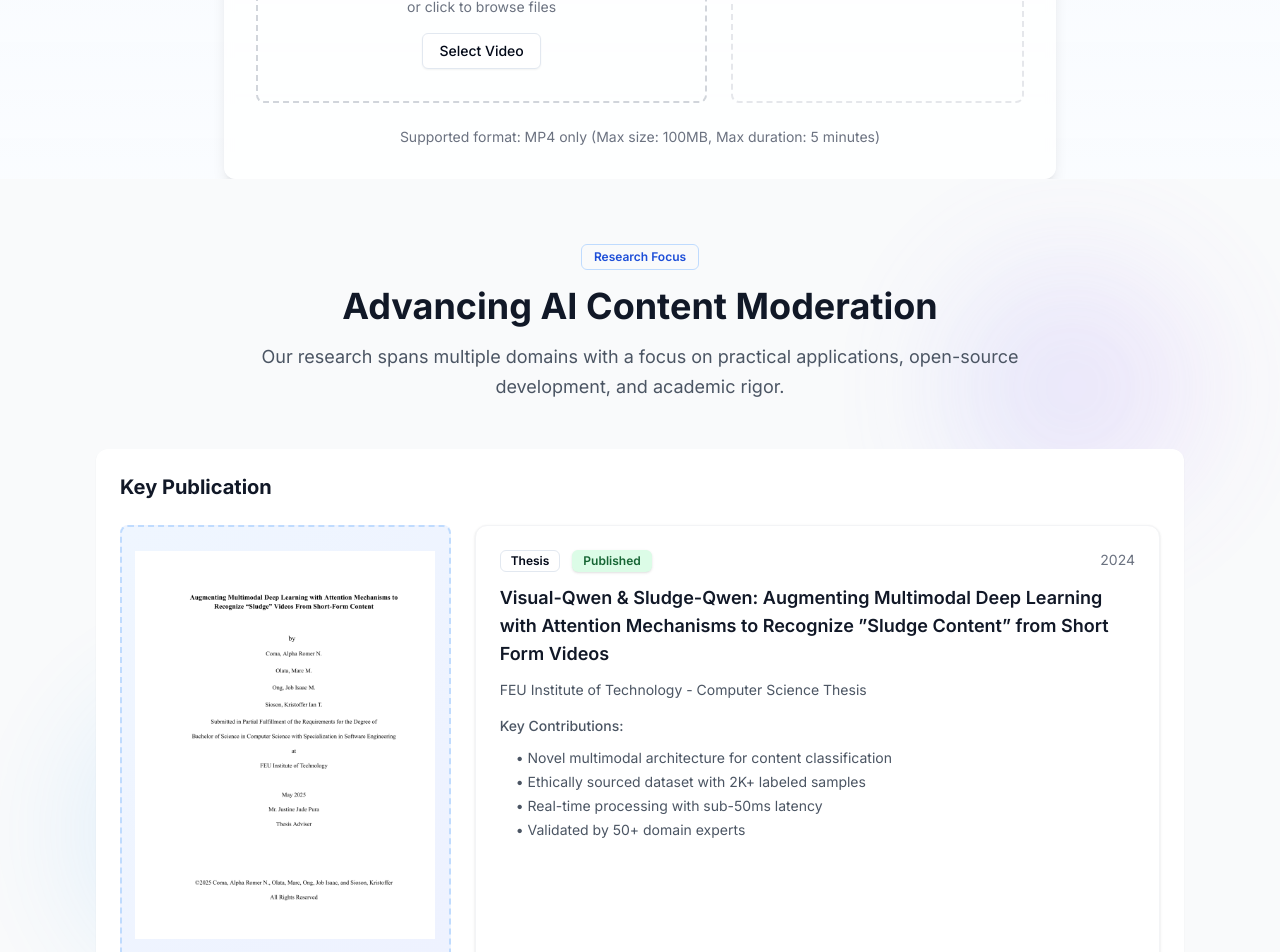
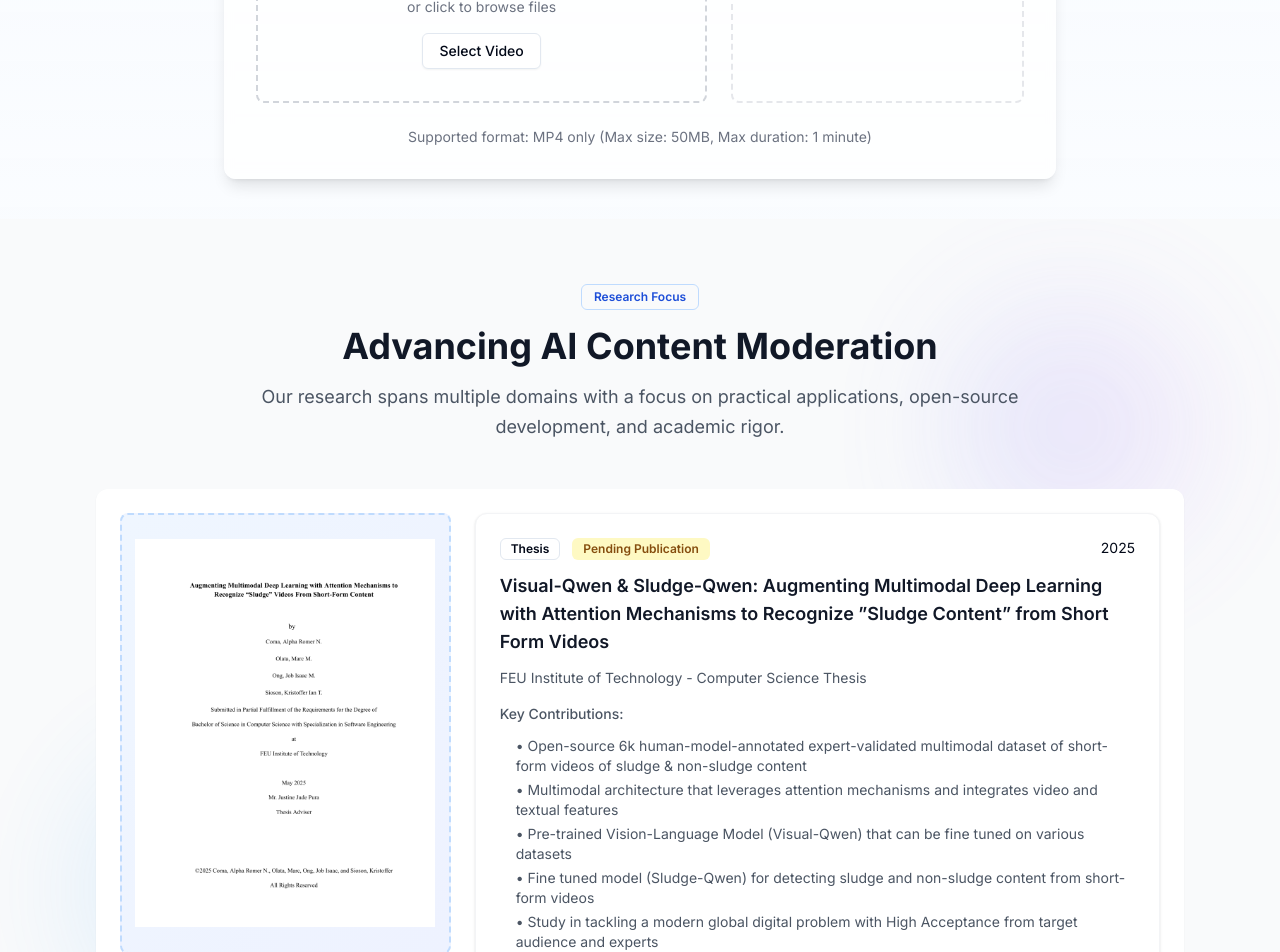
Before and after one commit to alpharomercoma/micromarc, a Next.js app: page / in a window 1280 px wide. Shown: the part 1960-2912 px from the top of the page. Built offline with nearby package versions, Linux system fonts and the light colour scheme.

Commit message:
Update website information

```diff
--- a/components/collaborators-section.tsx
+++ b/components/collaborators-section.tsx
@@ -1,5 +1,5 @@
-import { Card, CardContent } from "@/components/ui/card"
-import { Badge } from "@/components/ui/badge"
+import { Badge } from "@/components/ui/badge";
+import { Card, CardContent } from "@/components/ui/card";
 
 export function CollaboratorsSection() {
   const collaborators = [
--- a/components/research-section.tsx
+++ b/components/research-section.tsx
@@ -27,10 +27,6 @@ export function ResearchSection() {
 
         {/* Key Publication with preview - better use of space */}
         <div className="bg-white rounded-xl p-6 shadow-sm">
-          <div className="flex items-center justify-between mb-6">
-            <h3 className="text-xl font-bold text-gray-900">Key Publication</h3>
-          </div>
-
           <div className="grid lg:grid-cols-3 gap-6">
             {/* Publication preview image */}
             <div className="lg:col-span-1">
@@ -48,9 +44,9 @@ export function ResearchSection() {
                       <Badge variant="outline" className="text-xs">
                         Thesis
                       </Badge>
-                      <Badge className="bg-green-100 text-green-800 text-xs">Published</Badge>
+                      <Badge variant="secondary" className="bg-yellow-100 text-yellow-800 text-xs">Pending Publication</Badge>
                     </div>
-                    <span className="text-sm text-gray-500">2024</span>
+                    <span className="text-sm -500">2025</span>
                   </div>
                   <h4 className="font-semibold text-gray-900 mb-3 text-lg">
                     Visual-Qwen & Sludge-Qwen:
@@ -63,10 +59,12 @@ export function ResearchSection() {
                       <span className="font-medium">Key Contributions:</span>
                     </div>
                     <ul className="text-sm text-gray-600 space-y-1 ml-4">
-                      <li>• Novel multimodal architecture for content classification</li>
-                      <li>• Ethically sourced dataset with 2K+ labeled samples</li>
-                      <li>• Real-time processing with sub-50ms latency</li>
-                      <li>• Validated by 50+ domain experts</li>
+                      <li>• Open-source 6k human-model-annotated expert-validated multimodal dataset of short-form videos of sludge & non-sludge content</li>
+                      <li>• Multimodal architecture that leverages attention mechanisms and integrates video and textual features</li>
+                      <li>• Pre-trained Vision-Language Model (Visual-Qwen) that can be fine tuned on various datasets</li>
+                      <li>• Fine tuned model (Sludge-Qwen) for detecting sludge and non-sludge content from short-form videos</li>
+                      <li>• Study in tackling a modern global digital problem with High Acceptance from target audience and experts</li>
+                      <li>• TPU training methodology at FEU Institute of Technology</li>
                     </ul>
                   </div>
 
--- a/components/sponsors-section.tsx
+++ b/components/sponsors-section.tsx
@@ -17,19 +17,6 @@ export function SponsorsSection() {
     },
   ];
 
-  const getTierColor = (tier: string) => {
-    switch (tier) {
-      case "Platinum":
-        return "bg-purple-100 text-purple-800";
-      case "Gold":
-        return "bg-yellow-100 text-yellow-800";
-      case "Silver":
-        return "bg-gray-100 text-gray-800";
-      default:
-        return "bg-orange-100 text-orange-800";
-    }
-  };
-
   return (
     <section id="sponsors" className="py-16 bg-white relative overflow-hidden">
       {/* Strategic gradient blob */}
@@ -48,7 +35,7 @@ export function SponsorsSection() {
         </div>
 
         {/* Responsive sponsors grid with flexible logo sizes */}
-        <div className="grid lg:grid-cols-3 gap-8 items-center mb-8">
+        <div className="grid lg:grid-cols-2 gap-8 items-center mb-8">
           {sponsors.map((sponsor, index) => (
             <Card
               key={index}
--- a/components/upload-section.tsx
+++ b/components/upload-section.tsx
@@ -32,8 +32,8 @@ interface AnalysisResult {
 }
 
 // Video constraints
-const MAX_VIDEO_DURATION = 300; // seconds (5 minutes)
-const MAX_VIDEO_SIZE = 100 * 1024 * 1024; // 100 MB in bytes
+const MAX_VIDEO_DURATION = 60; // seconds (1 minute)
+const MAX_VIDEO_SIZE = 50 * 1024 * 1024; // 50 MB in bytes
 const SUPPORTED_FORMAT = "video/mp4";
 
 export default function UploadSection() {
@@ -352,7 +352,6 @@ export default function UploadSection() {
             <div className="absolute inset-0 bg-gradient-to-b from-blue-50/50 to-white pointer-events-none" />
             <div className="absolute top-1/2 left-1/2 transform -translate-x-1/2 -translate-y-1/2 w-96 h-96 bg-gradient-to-r from-blue-400/10 to-purple-400/10 rounded-full blur-3xl pointer-events-none" />
 
-
             <div className="max-w-6xl mx-auto px-6 lg:px-8 relative z-10">
                 {/* Section header */}
                 <div className="text-center mb-12">
@@ -365,7 +364,7 @@ export default function UploadSection() {
                     </p>
                 </div>
             </div>
-            <section id="upload" className="px-4 md:px-8 max-w-4xl mx-auto relative">
+            <section id="upload" className="px-4 md:px-8 max-w-4xl mx-auto relative mb-10">
                 <LoadingFacts
                     isVisible={showLoadingOverlay}
                     uploadProgress={activeTab === "link" && uploadStatus === "downloading" ? downloadProgress : uploadProgress}
@@ -524,7 +523,7 @@ export default function UploadSection() {
                             </div>
 
                             <div className="mt-6 text-center text-sm text-gray-500">
-                                <p>Supported format: MP4 only (Max size: 100MB, Max duration: 5 minutes)</p>
+                                <p>Supported format: MP4 only (Max size: 50MB, Max duration: 1 minute)</p>
                             </div>
                         </TabsContent>
 
--- a/package.json
+++ b/package.json
@@ -27,7 +27,7 @@
     "@radix-ui/react-select": "^2.0.0",
     "@radix-ui/react-separator": "^1.0.3",
     "@radix-ui/react-slider": "^1.1.2",
-    "@radix-ui/react-slot": "^1.0.2",
+    "@radix-ui/react-slot": "^1.2.3",
     "@radix-ui/react-switch": "^1.0.3",
     "@radix-ui/react-tabs": "^1.1.12",
     "@radix-ui/react-toast": "^1.1.5",
```
Also changed, not shown: 1 other file (tests, documents, lock files or other folders).
